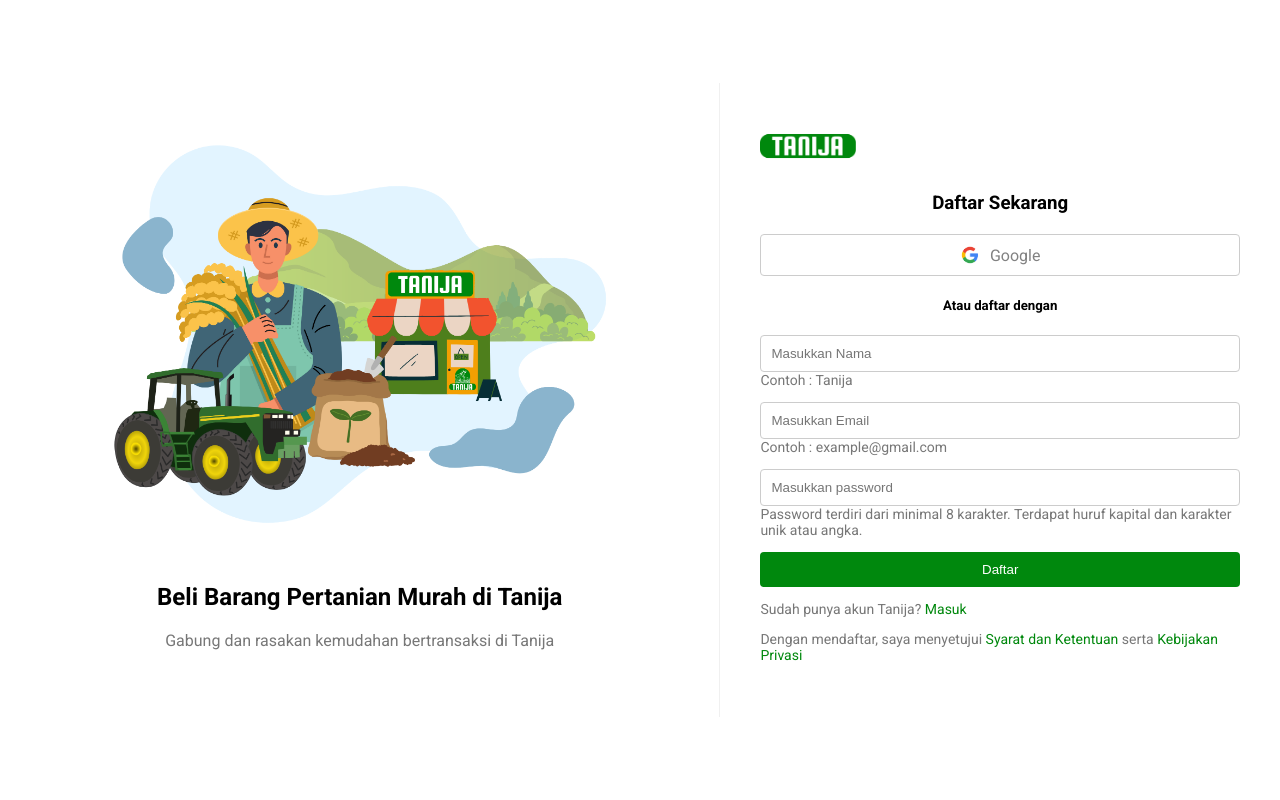
After one commit to IrgiAchmadFahrezi/Tanija, a PHP site: page /src/html/daftar.html in a window 1280 px wide. The commit adds this page. Run offline with PHP 8.4, Linux system fonts and the light colour scheme.

Commit message:
menambahkan halaman daftar dan login

```diff
--- a/assets/css/style.css
+++ b/assets/css/style.css
@@ -1,3 +1,102 @@
+/* Login */
+.container-login,
+.container-daftar {
+  display: flex;
+  align-items: center;
+  background-color: #fff;
+  border-radius: 8px;
+  overflow: hidden;
+}
+.left-section {
+  width: 60%;
+  /* padding: 40px; */
+  text-align: center;
+}
+.left-section img {
+  width: 100%;
+  margin-bottom: 20px;
+}
+.left-section h2 {
+  margin: 20px 0;
+  font-weight: 700;
+}
+.left-section p {
+  color: #777;
+}
+.right-section {
+  padding: 40px;
+  width: 40%;
+  border-left: 1px solid #f0f0f0;
+}
+.right-section img {
+  width: 20%;
+}
+.right-section h3 {
+  margin-bottom: 20px;
+  text-align: center;
+  font-weight: 700;
+}
+.right-section .google-btn {
+  display: flex;
+  align-items: center;
+  justify-content: center;
+  color: #818181;
+  padding: 10px;
+  border: 1px solid #ccc;
+  border-radius: 4px;
+  cursor: pointer;
+  margin-bottom: 20px;
+  text-decoration: none;
+  background: none;
+}
+.right-section .google-btn img {
+  width: 20px;
+  margin-right: 10px;
+}
+.right-section form {
+  display: flex;
+  flex-direction: column;
+}
+
+.right-section .login input {
+  padding: 10px;
+  margin-top: 10px;
+  border: 1px solid #ccc;
+  border-radius: 4px;
+}
+.right-section form input {
+  padding: 10px;
+  /* margin-top: px; */
+  border: 1px solid #ccc;
+  border-radius: 4px;
+}
+
+.right-section form p {
+  margin-top: 0;
+}
+.right-section form button {
+  padding: 10px;
+  background-color: #00880d;
+  color: #fff;
+  border: none;
+  border-radius: 4px;
+  cursor: pointer;
+}
+.right-section form button:disabled {
+  background-color: #ccc;
+}
+.right-section h5 {
+  text-align: center;
+}
+.right-section p {
+  color: #777;
+  font-size: 14px;
+}
+.right-section p a {
+  color: #00880d;
+  text-decoration: none;
+}
+
 .footer {
   background-color: #e2f4ff;
   margin-top: 10px;
@@ -49,3 +148,22 @@
 .footer .copyright {
   font-size: 0.8rem;
 }
+
+@media (max-width: 768px) {
+  .container {
+    margin-top: 200px;
+    margin-left: 20px;
+    flex-direction: column;
+    align-items: stretch;
+  }
+  .left-section,
+  .right-section {
+    /* margin: 10px; */
+    width: 85%;
+    border-left: none;
+    border-top: 1px solid #f0f0f0;
+  }
+  .right-section {
+    padding: 20px;
+  }
+}
--- a/index.html
+++ b/index.html
@@ -38,7 +38,7 @@
           <a class="nav-link" href="#"><i class="fas fa-shopping-cart"></i> Keranjang <span class="badge">10</span></a>
         </li>
         <li class="nav-item">
-          <button class="btn btn-login" type="button" onclick="window.location.href='halaman_login.html';">Login</button>
+          <button class="btn btn-login" type="button" onclick="window.location.href='src/html/login.html';">Login</button>
 
         </li>
       </ul>
--- /dev/null
+++ b/src/html/daftar.html
@@ -0,0 +1,62 @@
+<!DOCTYPE html>
+<html lang="en">
+  <head>
+    <meta charset="UTF-8" />
+    <meta name="viewport" content="width=device-width, initial-scale=1.0" />
+    <title>Login - Tanija</title>
+    <link rel="stylesheet" href="/assets/css/style.css" />
+    <link
+      href="https://fonts.googleapis.com/css2?family=Roboto:wght@400;700&display=swap"
+      rel="stylesheet"
+    />
+    <style>
+      body {
+        font-family: "Roboto", sans-serif;
+        background-color: #fff;
+        display: flex;
+        justify-content: center;
+        align-items: center;
+        height: 100vh;
+        margin: 0;
+      }
+    </style>
+  </head>
+  <body>
+    <div class="container-daftar">
+      <div class="left-section">
+        <img src="/assets/icons/gambar_login.png" alt="gambar" />
+        <h2>Beli Barang Pertanian Murah di Tanija</h2>
+        <p>Gabung dan rasakan kemudahan bertransaksi di Tanija</p>
+      </div>
+      <div class="right-section">
+        <a href="/index.html">
+          <img src="/assets/icons/logo-tanija2.png" alt="" />
+        </a>
+        <h3>Daftar Sekarang</h3>
+        <a href="#" class="google-btn">
+          <img src="/assets/icons/icon G.png" alt="Google" />
+          Google
+        </a>
+        <h5>Atau daftar dengan</h5>
+        <form>
+          <input type="text" placeholder="Masukkan Nama" required />
+          <p>Contoh : Tanija</p>
+          <input type="email" placeholder="Masukkan Email" required />
+          <p>Contoh : example@gmail.com</p>
+          <input type="password" placeholder="Masukkan password" required />
+          <p>
+            Password terdiri dari minimal 8 karakter. Terdapat huruf kapital dan
+            karakter unik atau angka.
+          </p>
+          <button type="submit">Daftar</button>
+        </form>
+        <p>Sudah punya akun Tanija? <a href="login.html">Masuk</a></p>
+        <p>
+          Dengan mendaftar, saya menyetujui
+          <a href="#">Syarat dan Ketentuan</a> serta
+          <a href="#">Kebijakan Privasi</a>
+        </p>
+      </div>
+    </div>
+  </body>
+</html>
--- a/src/html/product.html
+++ b/src/html/product.html
@@ -43,7 +43,6 @@
         </li>
         <li class="nav-item">
           <button class="btn btn-login" type="button" onclick="window.location.href='halaman_login.html';">Login</button>
-
         </li>
       </ul>
     </div>
```
Also changed, not shown: src/html/login.html (added, +59 -0 lines), assets/icons/gambar_login.png (added), assets/icons/icon G.png (added), assets/icons/logo-tanija2.png (added).
